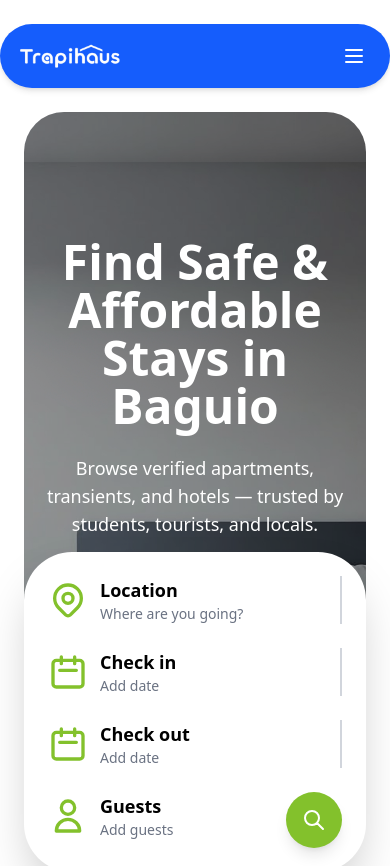
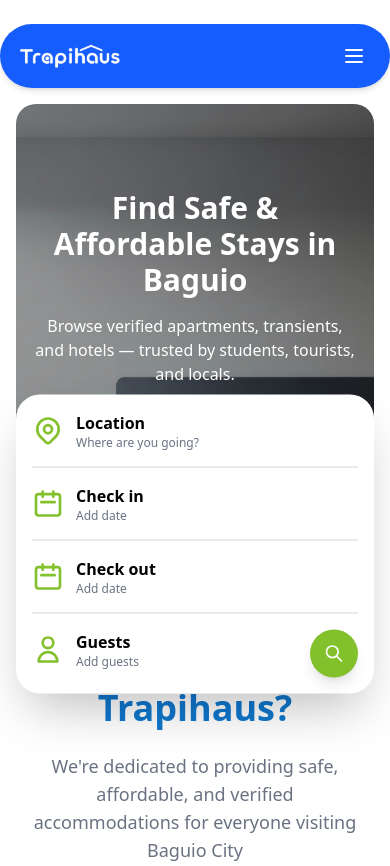
Before and after one commit to Inv8Solutions/trapihaus, a Next.js app: page / in a window 390 px wide. Shown: the top 866 px of the page. Built offline with nearby package versions, Linux system fonts and the light colour scheme; no server answers.

Commit message:
fixed hero page for mobile

```diff
--- a/src/app/components/sections/Hero.tsx
+++ b/src/app/components/sections/Hero.tsx
@@ -1,69 +1,69 @@
 export default function Hero() {
   return (
-    <section className="relative bg-white mt-[24px] mb-20">
+    <section className="relative bg-white mt-4 md:mt-[24px] mb-16 md:mb-20">
       {/* Background Image */}
       <div
-        className="h-[600px] bg-cover bg-center flex items-center justify-center rounded-[40px] relative overflow-hidden mx-[24px]"
+        className="h-[400px] md:h-[600px] bg-cover bg-center flex items-center justify-center rounded-[20px] md:rounded-[40px] relative overflow-hidden mx-4 md:mx-[24px]"
         style={{ backgroundImage: "url('/trapihaus-hero.jpg')" }}
       >
         <div className="absolute inset-0 bg-black opacity-40 pointer-events-none" />
         <div className="text-center text-white max-w-4xl px-4 relative z-10">
-          <h1 className="text-5xl md:text-6xl font-bold mb-6 font-lexend">
+          <h1 className="text-3xl md:text-5xl lg:text-6xl font-bold mb-4 md:mb-6 font-lexend">
             Find Safe & Affordable Stays in Baguio
           </h1>
-          <p className="text-lg md:text-xl mb-12 font-lexend">
+          <p className="text-base md:text-lg lg:text-xl mb-8 md:mb-12 font-lexend">
             Browse verified apartments, transients, and hotels — trusted by students, tourists, and locals.
           </p>
         </div>
       </div>
 
       {/* Search bar positioned halfway hanging at the bottom */}
-      <div className="absolute bottom-0 left-1/2 transform -translate-x-1/2 translate-y-1/2 w-full max-w-5xl px-6 z-20">
-        <div className="bg-white rounded-[48px] p-6 shadow-2xl mx-auto">
-          <div className="grid grid-cols-1 md:grid-cols-4 gap-6 items-start">
-            <div className="flex items-start text-center border-r-2 border-gray-300">
-              <svg className="w-10 h-10 text-[#83C12C] mr-3 mt-1 flex-shrink-0" fill="none" stroke="currentColor" viewBox="0 0 24 24">
+      <div className="absolute bottom-0 left-1/2 transform -translate-x-1/2 translate-y-1/2 w-full max-w-5xl px-4 md:px-6 z-20">
+        <div className="bg-white rounded-[24px] md:rounded-[48px] p-4 mt-20 md:mt-0 md:p-6 shadow-2xl mx-auto">
+          <div className="grid grid-cols-1 md:grid-cols-4 gap-4 md:gap-6 items-start">
+            <div className="flex items-start text-center md:border-r-2 border-gray-300 pb-4 md:pb-0 border-b md:border-b-0">
+              <svg className="w-8 h-8 md:w-10 md:h-10 text-[#83C12C] mr-3 mt-1 flex-shrink-0" fill="none" stroke="currentColor" viewBox="0 0 24 24">
                 <path strokeLinecap="round" strokeLinejoin="round" strokeWidth={2} d="M17.657 16.657L13.414 20.9a1.998 1.998 0 01-2.827 0l-4.244-4.243a8 8 0 1111.314 0z" />
                 <path strokeLinecap="round" strokeLinejoin="round" strokeWidth={2} d="M15 11a3 3 0 11-6 0 3 3 0 016 0z" />
               </svg>
               <div className="flex flex-col text-left">
-                <label className="text-lg font-semibold text-black">Location</label>
-                <p className="text-gray-500 text-sm">Where are you going?</p>
+                <label className="text-base md:text-lg font-semibold text-black">Location</label>
+                <p className="text-gray-500 text-xs md:text-sm">Where are you going?</p>
               </div>
             </div>
 
-            <div className="flex items-start text-center border-r-2 border-gray-300">
-              <svg className="w-10 h-10 text-[#83C12C] mr-3 mt-1 flex-shrink-0" fill="none" stroke="currentColor" viewBox="0 0 24 24">
+            <div className="flex items-start text-center md:border-r-2 border-gray-300 pb-4 md:pb-0 border-b md:border-b-0">
+              <svg className="w-8 h-8 md:w-10 md:h-10 text-[#83C12C] mr-3 mt-1 flex-shrink-0" fill="none" stroke="currentColor" viewBox="0 0 24 24">
                 <path strokeLinecap="round" strokeLinejoin="round" strokeWidth={2} d="M8 7V3m8 4V3m-9 8h10M5 21h14a2 2 0 002-2V7a2 2 0 00-2-2H5a2 2 0 00-2 2v12a2 2 0 002 2z" />
               </svg>
               <div className="flex flex-col text-left">
-                <label className="text-lg font-semibold text-black">Check in</label>
-                <p className="text-gray-500 text-sm">Add date</p>
+                <label className="text-base md:text-lg font-semibold text-black">Check in</label>
+                <p className="text-gray-500 text-xs md:text-sm">Add date</p>
               </div>
             </div>
 
-            <div className="flex items-start text-center border-r-2 border-gray-300">
-              <svg className="w-10 h-10 text-[#83C12C] mr-3 mt-1 flex-shrink-0" fill="none" stroke="currentColor" viewBox="0 0 24 24">
+            <div className="flex items-start text-center md:border-r-2 border-gray-300 pb-4 md:pb-0 border-b md:border-b-0">
+              <svg className="w-8 h-8 md:w-10 md:h-10 text-[#83C12C] mr-3 mt-1 flex-shrink-0" fill="none" stroke="currentColor" viewBox="0 0 24 24">
                 <path strokeLinecap="round" strokeLinejoin="round" strokeWidth={2} d="M8 7V3m8 4V3m-9 8h10M5 21h14a2 2 0 002-2V7a2 2 0 00-2-2H5a2 2 0 00-2 2v12a2 2 0 002 2z" />
               </svg>
               <div className="flex flex-col text-left">
-                <label className="text-lg font-semibold text-black">Check out</label>
-                <p className="text-gray-500 text-sm">Add date</p>
+                <label className="text-base md:text-lg font-semibold text-black">Check out</label>
+                <p className="text-gray-500 text-xs md:text-sm">Add date</p>
               </div>
             </div>
 
             <div className="flex items-start justify-between">
               <div className="flex items-start text-center">
-                <svg className="w-10 h-10 text-[#83C12C] mr-3 mt-1 flex-shrink-0" fill="none" stroke="currentColor" viewBox="0 0 24 24">
+                <svg className="w-8 h-8 md:w-10 md:h-10 text-[#83C12C] mr-3 mt-1 flex-shrink-0" fill="none" stroke="currentColor" viewBox="0 0 24 24">
                   <path strokeLinecap="round" strokeLinejoin="round" strokeWidth={2} d="M16 7a4 4 0 11-8 0 4 4 0 018 0zM12 14a7 7 0 00-7 7h14a7 7 0 00-7-7z" />
                 </svg>
                 <div className="flex flex-col text-left">
-                  <label className="text-lg font-semibold text-black">Guests</label>
-                  <p className="text-gray-500 text-sm">Add guests</p>
+                  <label className="text-base md:text-lg font-semibold text-black">Guests</label>
+                  <p className="text-gray-500 text-xs md:text-sm">Add guests</p>
                 </div>
               </div>
-              <button className="ml-6 w-14 h-14 bg-[#83C12C] hover:bg-green-600 text-white rounded-full font-semibold shadow-lg transition-colors duration-200 flex items-center justify-center">
-                <svg className="w-6 h-6" fill="none" stroke="currentColor" viewBox="0 0 24 24">
+              <button className="ml-4 md:ml-6 w-12 h-12 md:w-14 md:h-14 bg-[#83C12C] hover:bg-green-600 text-white rounded-full font-semibold shadow-lg transition-colors duration-200 flex items-center justify-center flex-shrink-0">
+                <svg className="w-5 h-5 md:w-6 md:h-6" fill="none" stroke="currentColor" viewBox="0 0 24 24">
                   <path strokeLinecap="round" strokeLinejoin="round" strokeWidth={2} d="M21 21l-6-6m2-5a7 7 0 11-14 0 7 7 0 0114 0z" />
                 </svg>
               </button>
```
